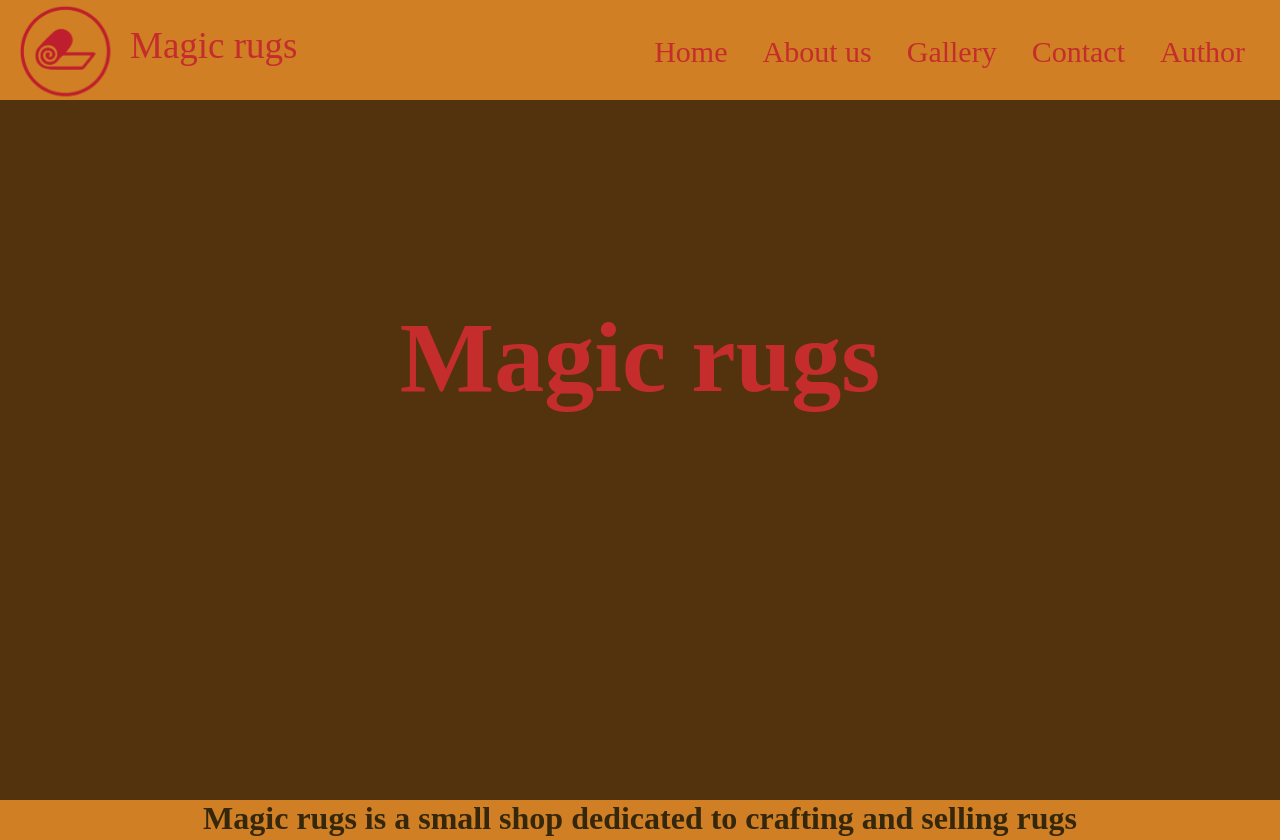
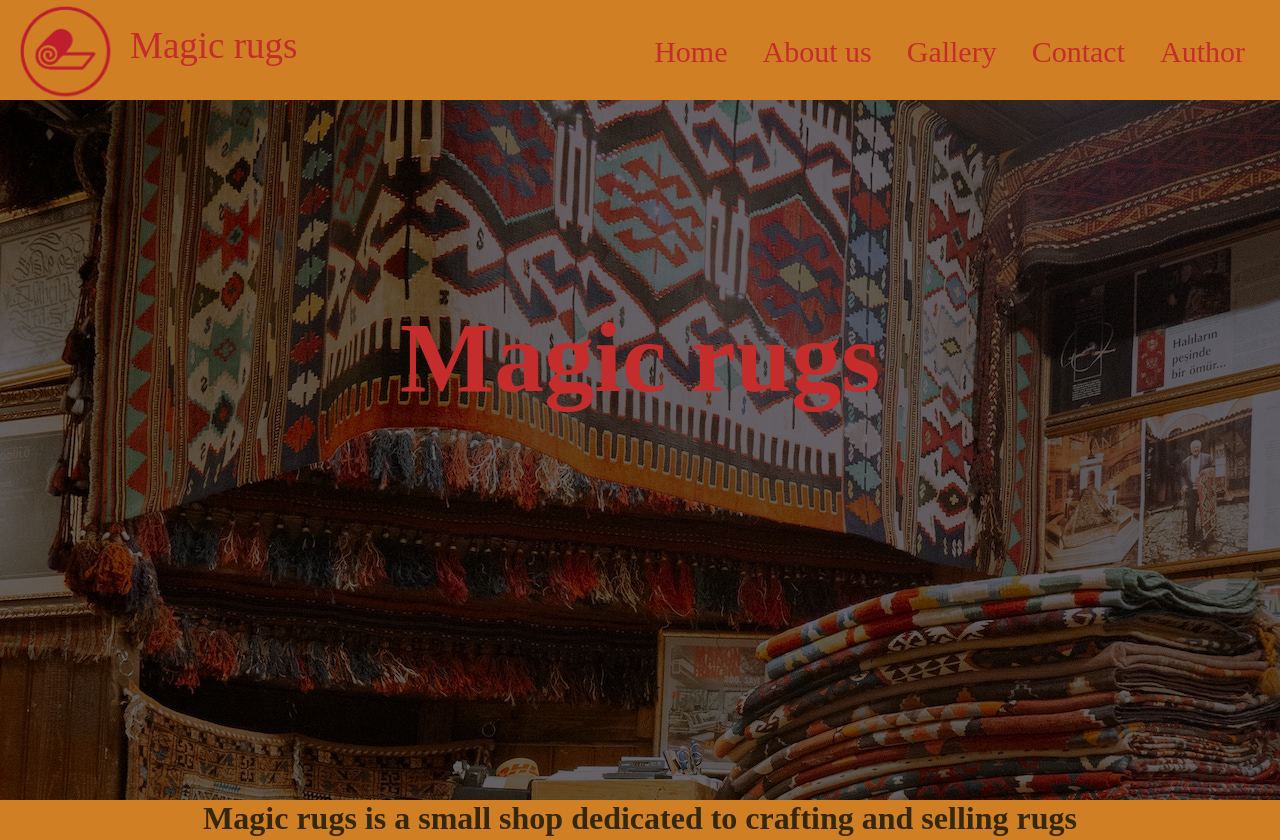
Before and after one commit to Pevac55/magic.rugs, a plain HTML site: page index.html in a window 1280 px wide. Shown: the top 840 px of the page. Drawn offline with Linux system fonts and the light colour scheme; a web font is replaced by a local one.

Commit message:
Update style.css

```diff
--- a/assets/css/style.css
+++ b/assets/css/style.css
@@ -108,7 +108,7 @@ header ul li a:hover{
 }
 
 main{
-	background-image: url("../assets/img/pozadina.jpg");
+	background-image: url("../img/pozadina.jpg");
 	background-repeat: no-repeat;
 	background-size:100% auto;
 	width:100%;
```
